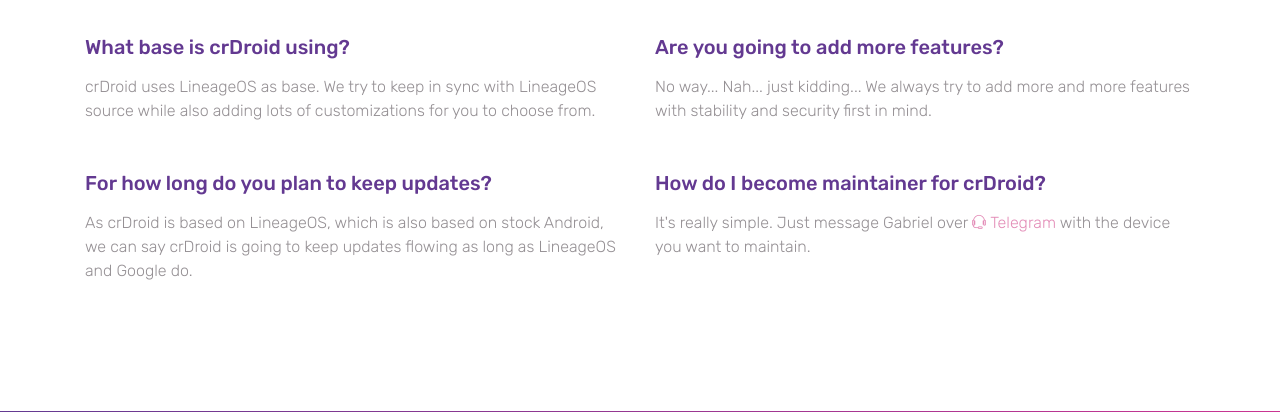
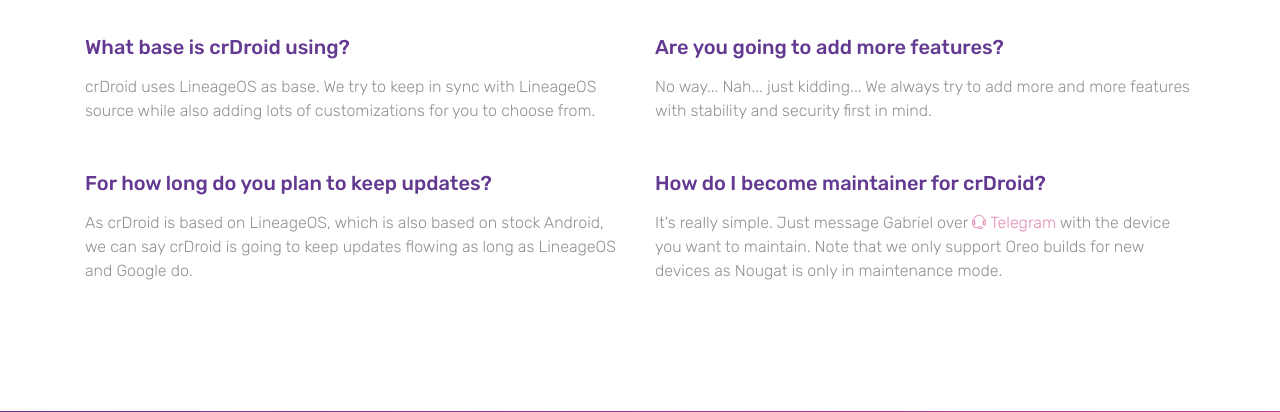
Before and after one commit to crdroidandroid/crdroid.net, a PHP site: page / in a window 1280 px wide. Shown: the part 4581-4993 px from the top of the page. Run offline with PHP 8.4, Linux system fonts and the light colour scheme; data that the repository does not hold is empty.

Commit message:
Oreo only for newcomers right now

```diff
--- a/index.php
+++ b/index.php
@@ -358,7 +358,7 @@
                     <h4 class="mb-3">Are you going to add more features?</h4>
                     <p class="light-font mb-5">No way... Nah... just kidding... We always try to add more and more features with stability and security first in mind. </p>
                     <h4 class="mb-3">How do I become maintainer for crDroid?</h4>
-                    <p class="light-font mb-5">It's really simple. Just message Gabriel over <a href="http://telegram.me/gwolf2u" target="_blank"><span class="ti-headphone-alt" style="font-size: 14px;"></span> Telegram</a> with the device you want to maintain.</p>
+                    <p class="light-font mb-5">It's really simple. Just message Gabriel over <a href="http://telegram.me/gwolf2u" target="_blank"><span class="ti-headphone-alt" style="font-size: 14px;"></span> Telegram</a> with the device you want to maintain. Note that we only support Oreo builds for new devices as Nougat is only in maintenance mode.</p>
                 </div>
             </div>
         </div>
```
